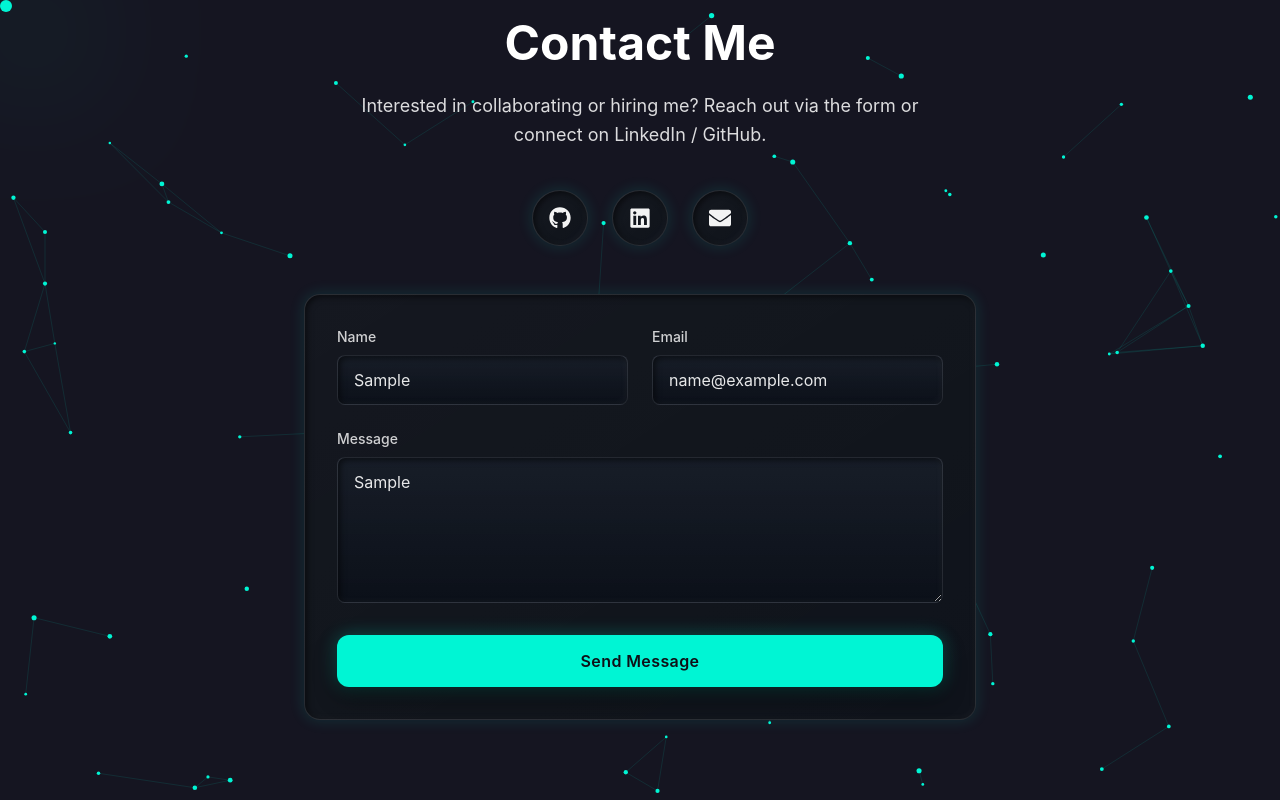
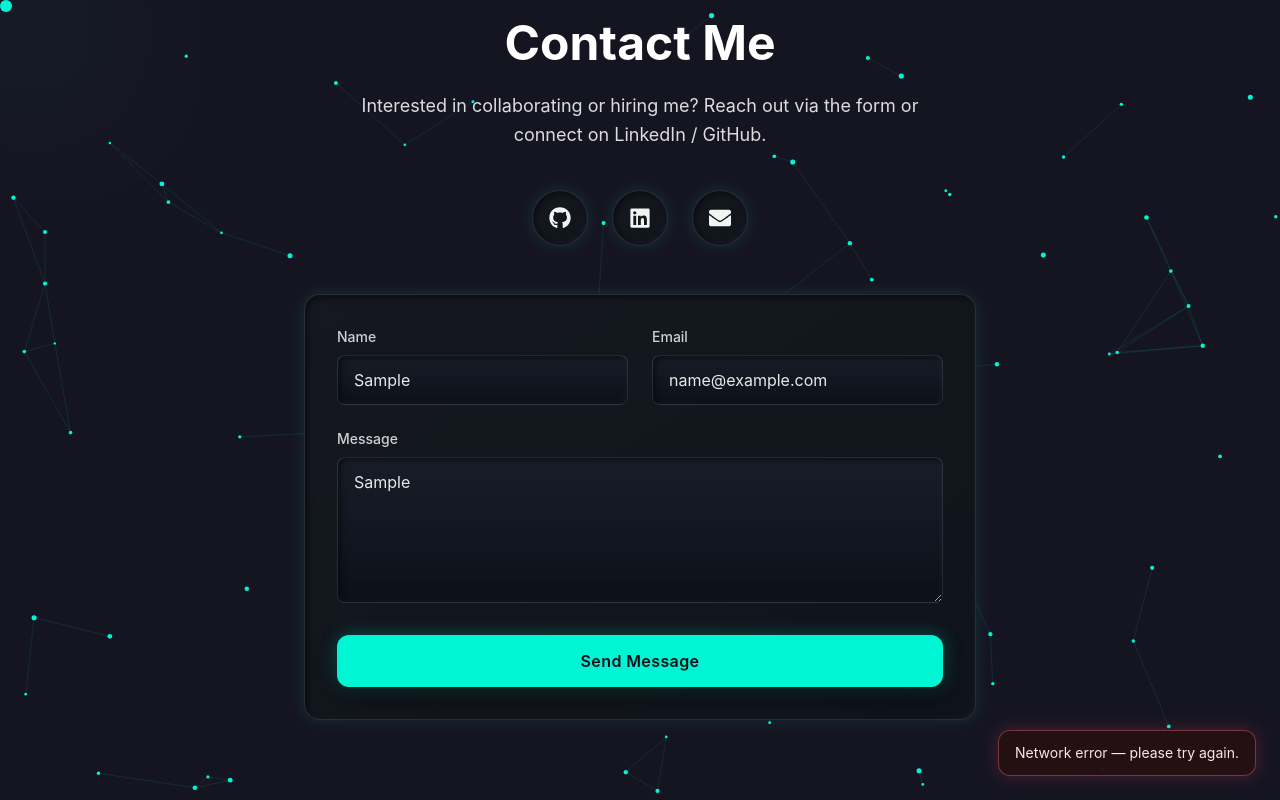
Before and after one commit to ShaurabhGhimire/my-portfolio, a React (Vite) app: page / in a window 1280 px wide. Both pictures are taken after typing "Sample", "name@example.com", "Sample" into the empty fields and a click on the button "Send Message". Shown: the part 3437-4237 px from the top of the page. Built offline with nearby package versions, Linux system fonts and the light colour scheme.

Commit message:
Updated the resume

```diff
--- a/src/components/Contact.jsx
+++ b/src/components/Contact.jsx
@@ -1,9 +1,13 @@
 /* eslint-disable no-unused-vars */
-
+import { useState } from "react";
 import { motion } from "framer-motion";
 import { FaLinkedin, FaGithub, FaEnvelope } from "react-icons/fa";
 
+const FORMSPREE_ID = "xjkozegl"; // ✅ your Formspree form id
+
 export default function Contact() {
+  const [toast, setToast] = useState({ show: false, ok: true, msg: "" });
+
   // shared tokens
   const cardBase =
     "bg-[#0B0F17] border border-white/10 bg-gradient-to-br from-white/[0.04] to-white/[0.015]";
@@ -12,22 +16,91 @@ export default function Contact() {
   const cardShadowHover =
     "hover:shadow-[inset_2px_2px_6px_rgba(0,0,0,.40),inset_-2px_-2px_6px_rgba(255,255,255,.04),0_0_22px_3px_rgba(0,245,212,.22),_0_0_70px_16px_rgba(0,245,212,.10)]";
 
-  const pillBase =
-    "bg-[#0E141F] border border-white/10 text-white/90";
+  const pillBase = "bg-[#0E141F] border border-white/10 text-white/90";
   const pillEmboss =
     "shadow-[inset_2px_2px_6px_rgba(0,0,0,.55),inset_-2px_-2px_6px_rgba(255,255,255,.045)]";
-
-  const pillHoverPop =
-    "hover:shadow-[0_10px_22px_rgba(0,0,0,.45),_0_0_18px_rgba(0,245,212,.20)]";
-
   const focusGlow =
     "focus:outline-none focus:ring-2 focus:ring-[#00F5D4]/70 focus:ring-offset-0";
+
+  // AJAX submit to Formspree (stay on page)
+  async function handleSubmit(e) {
+    e.preventDefault();
+    const form = e.currentTarget;
+    const data = new FormData(form);
+
+    // honeypot quick exit (spam)
+    if (data.get("_gotcha")) return;
+
+    const submitBtn = form.querySelector('button[type="submit"]');
+    const original = submitBtn.textContent;
+    submitBtn.textContent = "Sending...";
+    submitBtn.disabled = true;
+
+    try {
+      const res = await fetch(`https://formspree.io/f/${FORMSPREE_ID}`, {
+        method: "POST",
+        headers: { Accept: "application/json" },
+        body: data,
+      });
+
+      if (res.ok) {
+        form.reset();
+        showToast(true, "Message sent — I’ll get back to you soon! ✅");
+        submitBtn.textContent = "Sent ✅";
+      } else {
+        showToast(false, "Oops — failed to send. Please try again.");
+        submitBtn.textContent = "Try again";
+      }
+    } catch (err) {
+      console.error(err);
+      showToast(false, "Network error — please try again.");
+      submitBtn.textContent = "Try again";
+    } finally {
+      setTimeout(() => {
+        submitBtn.textContent = original;
+        submitBtn.disabled = false;
+      }, 1600);
+    }
+  }
+
+  function showToast(ok, msg) {
+    setToast({ show: true, ok, msg });
+    // auto-hide after 3.2s
+    setTimeout(() => setToast((t) => ({ ...t, show: false })), 3200);
+  }
 
   return (
     <section
       id="contact"
       className="relative z-20 py-20 px-8 md:px-20 text-white flex flex-col items-center justify-center"
     >
+      {/* Toast (bottom-right) */}
+      <motion.div
+        aria-live="polite"
+        initial={{ opacity: 0, x: 24, y: 24 }}
+        animate={
+          toast.show
+            ? { opacity: 1, x: 0, y: 0 }
+            : { opacity: 0, x: 24, y: 24 }
+        }
+        transition={{ duration: 0.25 }}
+        className={[
+          "fixed bottom-6 right-6 pointer-events-none select-none",
+          "rounded-xl px-4 py-3 text-sm shadow-lg backdrop-blur-md",
+          "border",
+          toast.ok
+            ? "bg-[#01261f]/85 border-emerald-400/40 text-emerald-100"
+            : "bg-[#261010]/85 border-rose-400/40 text-rose-100",
+        ].join(" ")}
+        style={{
+          boxShadow: toast.ok
+            ? "0 0 18px rgba(0,245,212,.30)"
+            : "0 0 18px rgba(244,63,94,.25)",
+        }}
+      >
+        {toast.msg}
+      </motion.div>
+
       <motion.h2
         initial={{ opacity: 0, y: -20 }}
         whileInView={{ opacity: 1, y: 0 }}
@@ -72,11 +145,10 @@ export default function Contact() {
               cardBase,
               cardShadowIdle,
               cardShadowHover,
-              "transition-all duration-300"
+              "transition-all duration-300",
             ].join(" ")}
             aria-label={label}
           >
-            {/* thin neon ring on hover */}
             <span
               aria-hidden="true"
               className="pointer-events-none absolute inset-0 rounded-full opacity-0 group-hover:opacity-100 transition-opacity duration-300"
@@ -100,18 +172,28 @@ export default function Contact() {
           cardBase,
           cardShadowIdle,
           cardShadowHover,
-          "transition-all duration-300"
+          "transition-all duration-300",
         ].join(" ")}
-        onSubmit={(e) => {
-          e.preventDefault();
-          // hook your submit logic here
-        }}
+        method="POST"
+        onSubmit={handleSubmit}
       >
+        {/* Optional subject (shows in your email) */}
+        <input type="hidden" name="_subject" value="Portfolio contact" />
+        {/* Honeypot field (hidden) */}
+        <input
+          type="text"
+          name="_gotcha"
+          className="hidden"
+          tabIndex={-1}
+          autoComplete="off"
+        />
+
         <div className="grid grid-cols-1 md:grid-cols-2 gap-6 mb-6">
           {/* Name */}
           <label className="flex flex-col gap-2">
             <span className="text-sm font-medium text-white/80">Name</span>
             <input
+              name="name"
               type="text"
               placeholder="Your Name"
               className={[
@@ -131,6 +213,7 @@ export default function Contact() {
           <label className="flex flex-col gap-2">
             <span className="text-sm font-medium text-white/80">Email</span>
             <input
+              name="email" // must be "email" so Reply-To works
               type="email"
               placeholder="you@example.com"
               className={[
@@ -151,6 +234,7 @@ export default function Contact() {
         <label className="flex flex-col gap-2 mb-8">
           <span className="text-sm font-medium text-white/80">Message</span>
           <textarea
+            name="message"
             rows="5"
             placeholder="Tell me about your project..."
             className={[
@@ -176,7 +260,7 @@ export default function Contact() {
             "bg-[#00F5D4] text-[#0E1017]",
             "shadow-[0_10px_22px_rgba(0,0,0,.45),_0_0_18px_rgba(0,245,212,.30)]",
             "hover:shadow-[0_16px_32px_rgba(0,0,0,.5),_0_0_28px_rgba(0,245,212,.38)]",
-            "transition-all duration-300"
+            "transition-all duration-300",
           ].join(" ")}
         >
           Send Message
```
Also changed, not shown: 1 other file (tests, documents, lock files or other folders).
